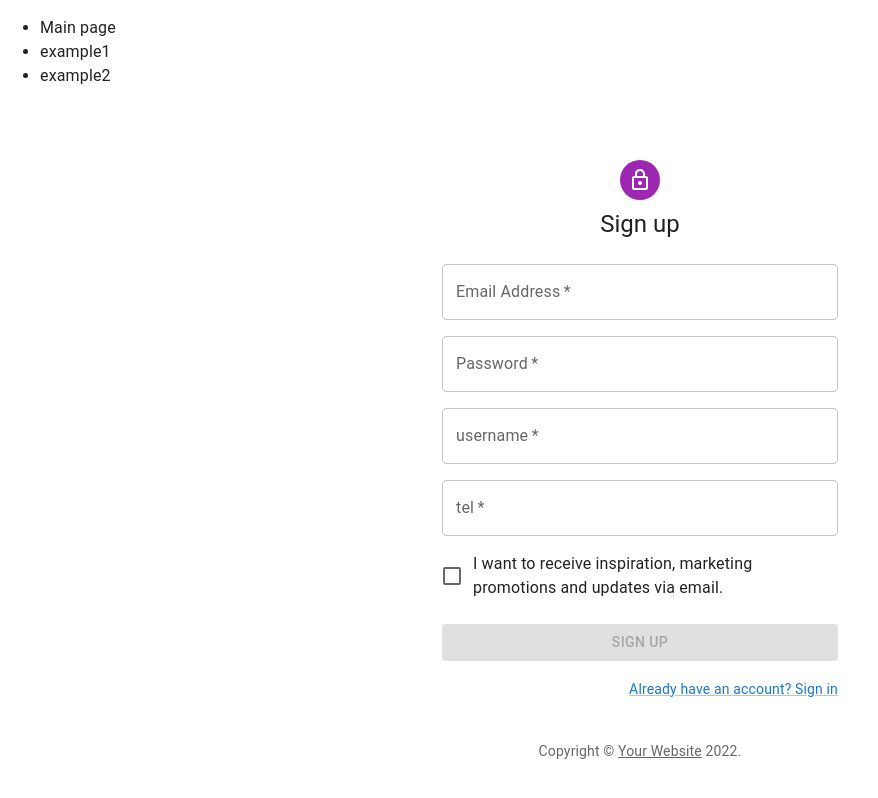
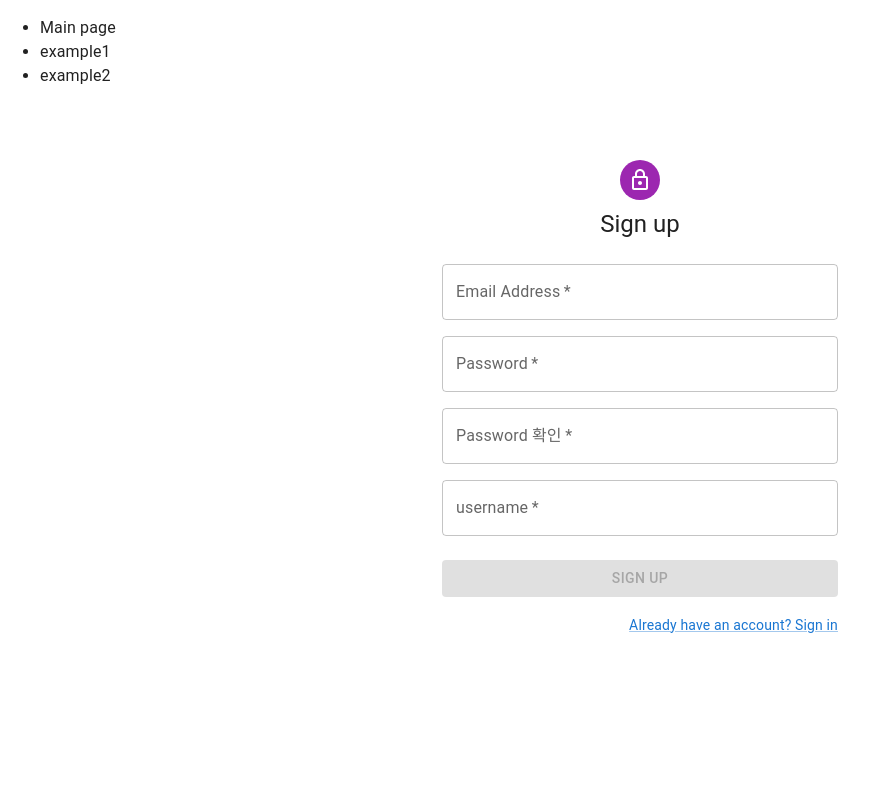
Before and after one commit to InfoMansion/InfoMansion, a Next.js app in the folder frontend/: page /signup in a window 1280 px wide. Shown: the whole page, without its empty margins (0-878 px from the left). Built offline with nearby package versions, Linux system fonts and the light colour scheme.

Commit message:
feat-회원가입유효성검사

```diff
--- a/frontend/pages/login.js
+++ b/frontend/pages/login.js
@@ -157,7 +157,7 @@ export default function LogIn() {
                 </Grid>
                 <Grid item>
                   <Link href="/signup" variant="body2">
-                    {"Don't have an account? Sign Up"}
+                    {"Sign Up"}
                   </Link>
                 </Grid>
               </Grid>
--- a/frontend/pages/signup.js
+++ b/frontend/pages/signup.js
@@ -15,28 +15,19 @@ import { createTheme, ThemeProvider } from '@mui/material/styles';
 import tokenState from '../state/token'
 import { useState } from 'react';
 
-function Copyright(props) {
-  return (
-    <Typography variant="body2" color="text.secondary" align="center" {...props}>
-      {'Copyright © '}
-      <Link color="inherit" href="https://mui.com/">
-        Your Website
-      </Link>{' '}
-      {new Date().getFullYear()}
-      {'.'}
-    </Typography>
-  );
-}
-
 const theme = createTheme();
 
 export default function SignUp() {
 
   const [inputEmail, setInputEmail] = useState('')
   const [inputPassword, setInputPassword] = useState('')
+  const [inputPassword2, setInputPassword2] = useState('')
   const [inputUsername, setInputUsername] = useState('')
-  const [inputTel, setInputTel] = useState('')
   const [inputUnFinish, setInputUnFinish] = useState(true)
+
+  const confirmEmail = (/^[\w+_]\w+@\w+\.\w+/).test(inputEmail);
+  const confirmPassword = ( /^(?=.*[a-zA-Z])((?=.*\d)(?=.*\W)).{8,20}$/).test(inputPassword);
+  const confirmPwSame = (inputPassword === inputPassword2)
 
   function handleInput (event) {
     const { name, value } = event.target;
@@ -44,16 +35,17 @@ export default function SignUp() {
       setInputEmail(value)
     } else if (name === 'password') {
       setInputPassword(value)
+    } else if (name === 'password2') {
+        setInputPassword2(value)
     } else if (name === 'username') {
       setInputUsername(value)
-    } else if (name === 'tel') {
-      setInputTel(value)
     }
-
-    if (!!(inputEmail && inputPassword && inputUsername && inputTel)) {
+    if (!!(confirmEmail && confirmPassword && confirmPwSame && inputUsername)) {
       setInputUnFinish(false)
     }
   }
+
+
 
 
   const handleSubmit = (event) => {
@@ -124,10 +116,11 @@ export default function SignUp() {
                 <TextField
                   required
                   fullWidth
-                  id="username"
-                  label="username"
-                  name="username"
-                  autoComplete="username"
+                  name="password2"
+                  label="Password 확인"
+                  type="password"
+                  id="password2"
+                  autoComplete="new-password"
                   onChange={handleInput}
                 />
               </Grid>
@@ -135,17 +128,11 @@ export default function SignUp() {
                 <TextField
                   required
                   fullWidth
-                  id="tel"
-                  label="tel"
-                  name="tel"
-                  autoComplete="tel"
+                  id="username"
+                  label="username"
+                  name="username"
+                  autoComplete="username"
                   onChange={handleInput}
-                />
-              </Grid>
-              <Grid item xs={12}>
-                <FormControlLabel
-                  control={<Checkbox value="allowExtraEmails" color="primary" />}
-                  label="I want to receive inspiration, marketing promotions and updates via email."
                 />
               </Grid>
             </Grid>
@@ -160,14 +147,13 @@ export default function SignUp() {
             </Button>
             <Grid container justifyContent="flex-end">
               <Grid item>
-                <Link href="#" variant="body2">
+                <Link href="/" variant="body2">
                   Already have an account? Sign in
                 </Link>
               </Grid>
             </Grid>
           </Box>
         </Box>
-        <Copyright sx={{ mt: 5 }} />
       </Container>
     </ThemeProvider>
   );
```
